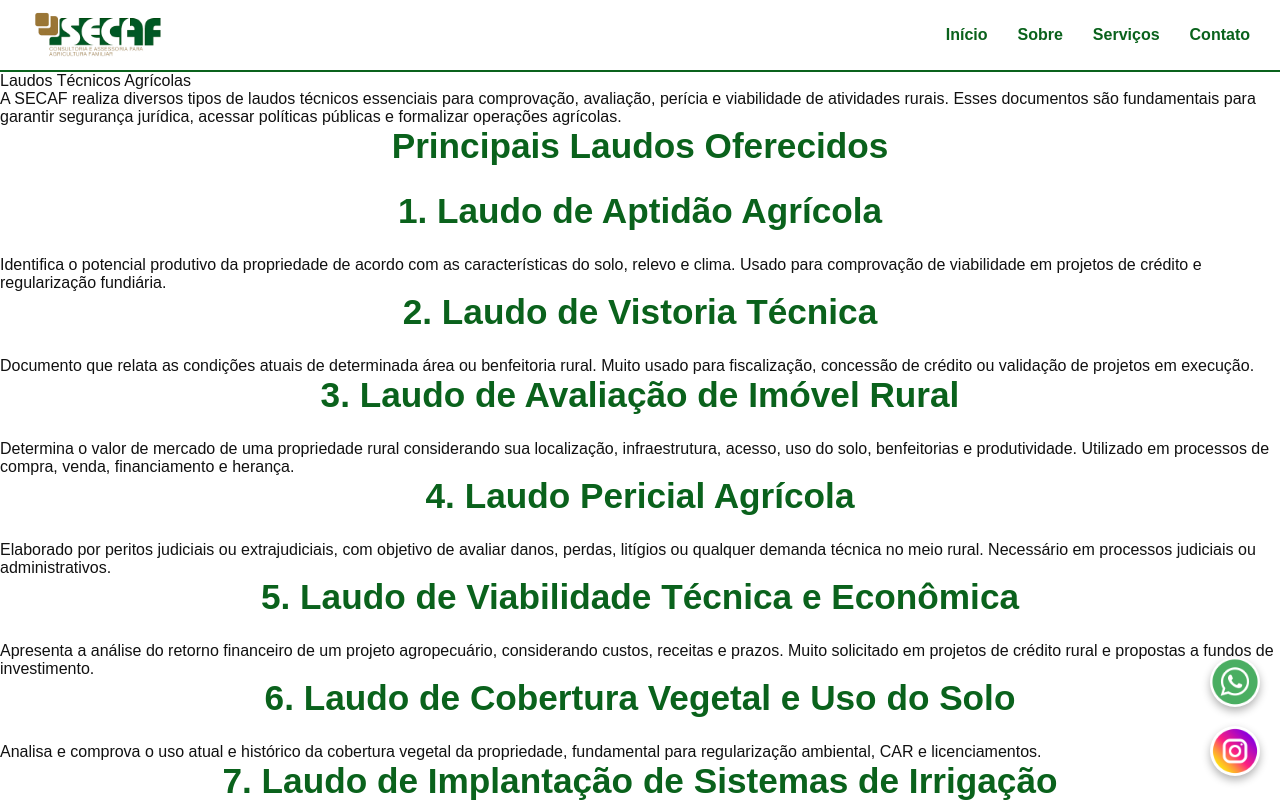
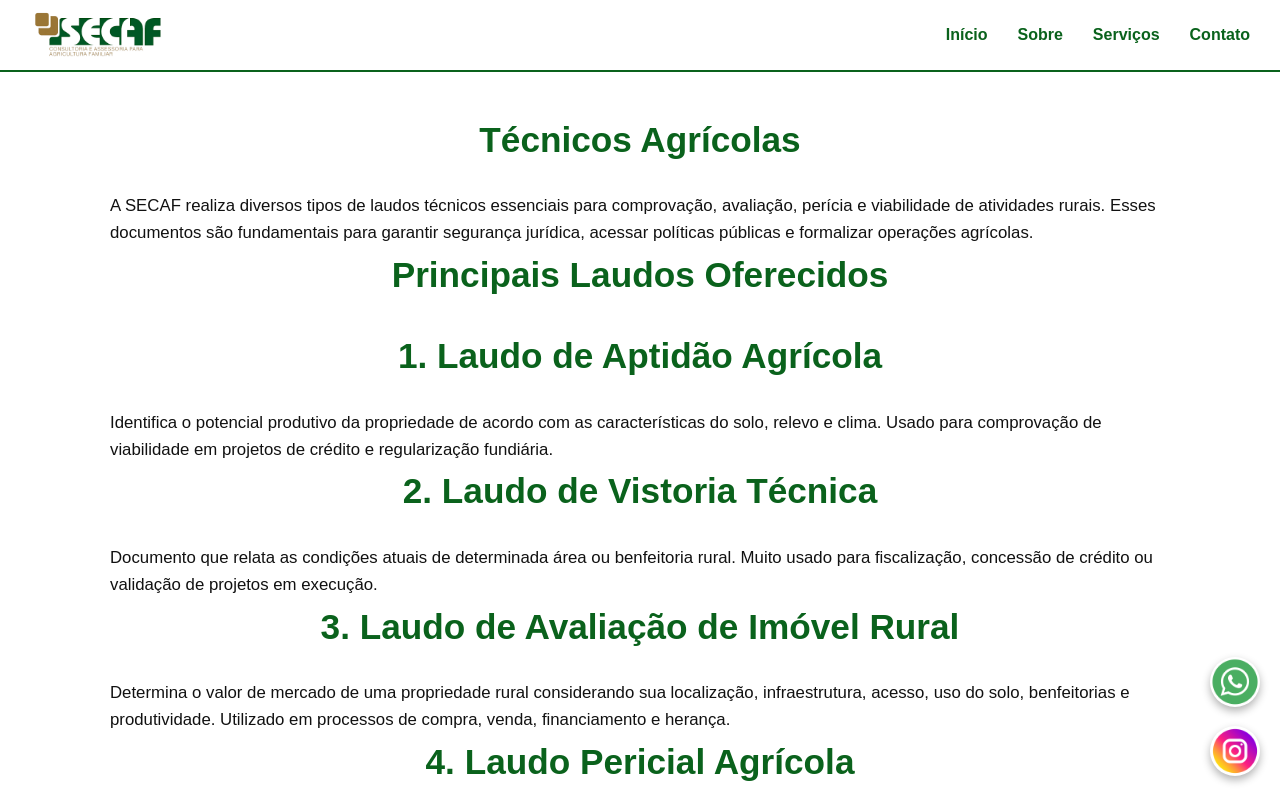
Before and after one commit to Renatocruz-eng/novo-site, a plain HTML site: page laudos.html in a window 1280 px wide. Shown: the top 804 px of the page. Drawn offline with Linux system fonts and the light colour scheme.

Commit message:
Estilização da página serviços-prestados com padronização visual e classes CSS

```diff
--- a/laudos.html
+++ b/laudos.html
@@ -16,8 +16,9 @@
       <a href="contato.html">Contato</a>
     </nav>
   </header>
-  <main class="pagina-conteudo>
-    <h1 class="titulo-secao">Laudos Técnicos Agrícolas</h1>
+  <main class="pagina-conteudo">
+
+    <h1 class="titulo-secao">Técnicos Agrícolas</h1>
     <p>A SECAF realiza diversos tipos de laudos técnicos essenciais para comprovação, avaliação, perícia e viabilidade de atividades rurais. Esses documentos são fundamentais para garantir segurança jurídica, acessar políticas públicas e formalizar operações agrícolas.</p>
 
     <h2 class="titulo-secao">Principais Laudos Oferecidos</h2>
```
